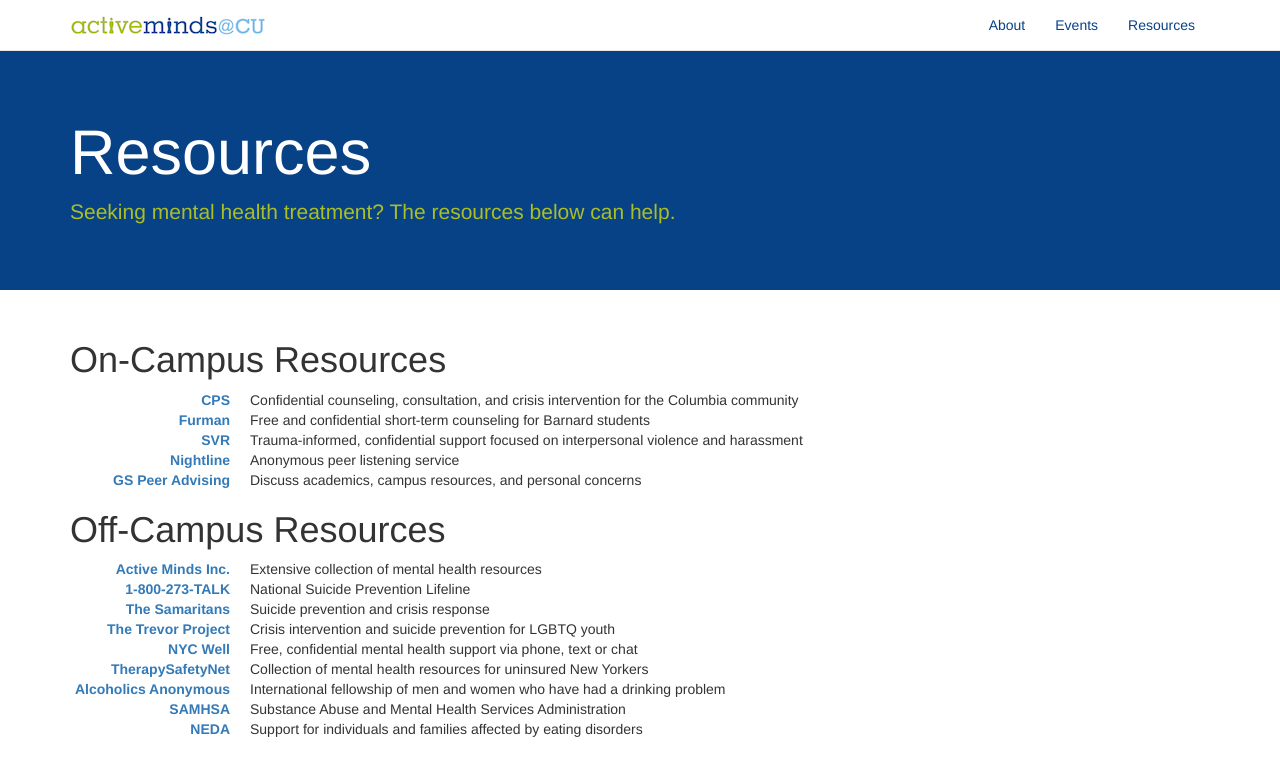
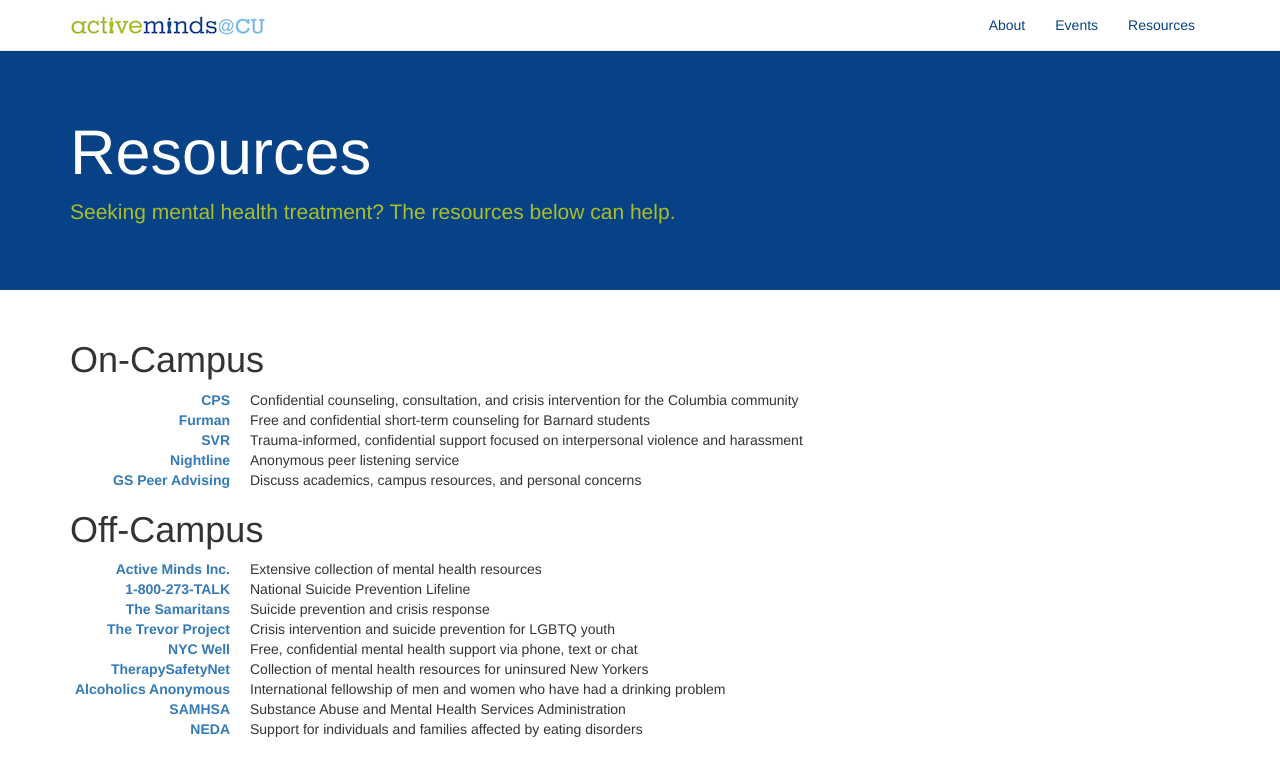
Before and after one commit to activemindsatcu/activemindsatcu.github.io, a Jekyll site: the page built from resources.html, in a window 1280 px wide. Shown: the top 776 px of the page. Built offline with Jekyll 4.4.1, drawn with Linux system fonts in a browser that asks for light colours.

Commit message:
Change resources headers

```diff
--- a/resources.html
+++ b/resources.html
@@ -11,7 +11,7 @@
   </div>
 </div>
 <div class="container">
-  <h1>On-Campus Resources</h1>
+  <h1>On-Campus</h1>
   <dl class="dl-horizontal">
     {% for resource in site.data.on_campus_resources %}
     <dt>
@@ -22,7 +22,7 @@
     </dd>
     {% endfor %}
   </dl>
-  <h1>Off-Campus Resources</h1>
+  <h1>Off-Campus</h1>
   <dl class="dl-horizontal">
     {% for resource in site.data.off_campus_resources %}
     <dt>
```
